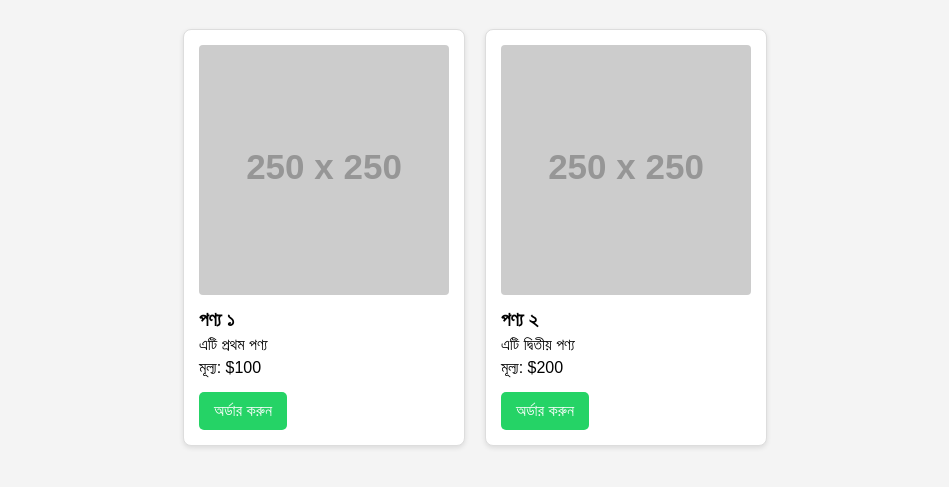
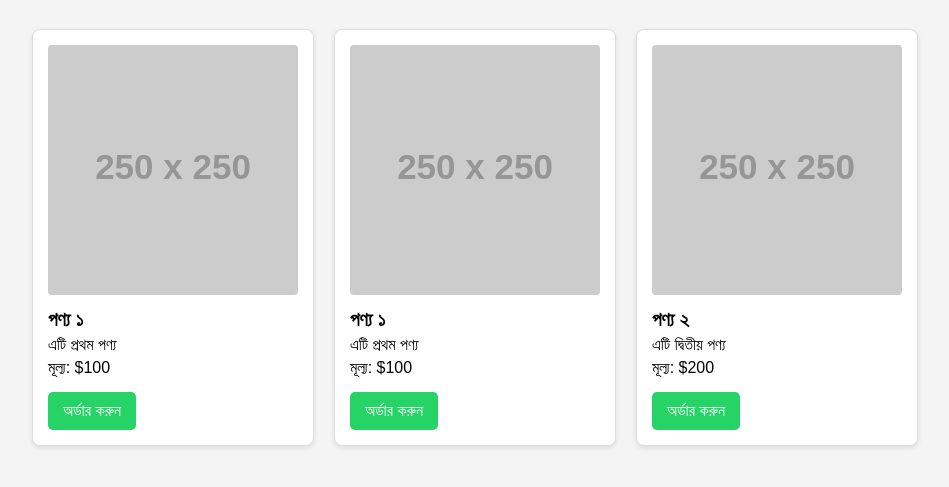
Before and after one commit to textimran/ShipranShop, a plain HTML site: page index.html in a window 1280 px wide. Shown: the part 61-548 px from the top of the page, without its empty margins (165-1114 px from the left). Drawn offline with Linux system fonts and the light colour scheme; placeholder pictures from the web are drawn by us.

Commit message:
index.html

```diff
--- a/index.html
+++ b/index.html
@@ -65,6 +65,12 @@
       imageUrl: "https://via.placeholder.com/250"
     },
     {
+      name: "পণ্য ১",
+      desc: "এটি প্রথম পণ্য",
+      price: 100,
+      imageUrl: "https://via.placeholder.com/250"
+    },
+    {
       name: "পণ্য ২",
       desc: "এটি দ্বিতীয় পণ্য",
       price: 200,
```
